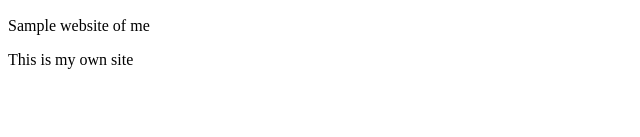
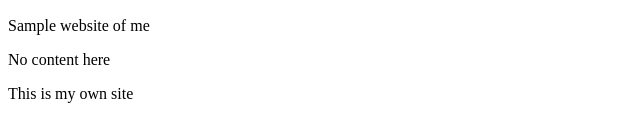
Before and after one commit to REUBAN7104/new, a plain HTML site: page index.html in a window 1280 px wide. Shown: the part 233-370 px from the top of the page, without its empty margins (0-640 px from the left). Drawn offline with Linux system fonts and the light colour scheme.

Commit message:
para added

```diff
--- a/index.html
+++ b/index.html
@@ -9,6 +9,7 @@
     <h1>JEREMIAH REUBAN N</h1>
     <img width="200px" src="image.jpg" alt="">
     <p>Sample website of me</p>
+    <p>No content here</p>
     <p>This is my own site</p>
 </body>
 </html>
```
